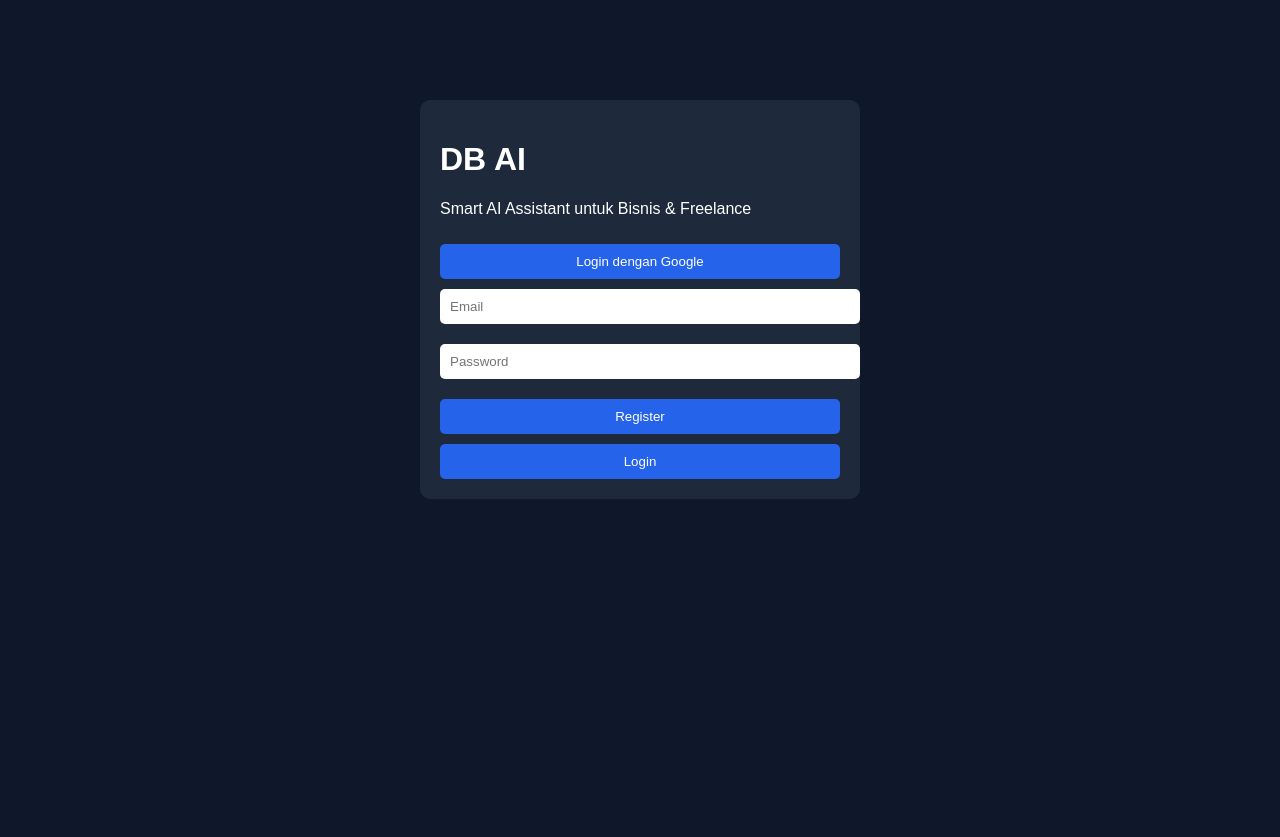
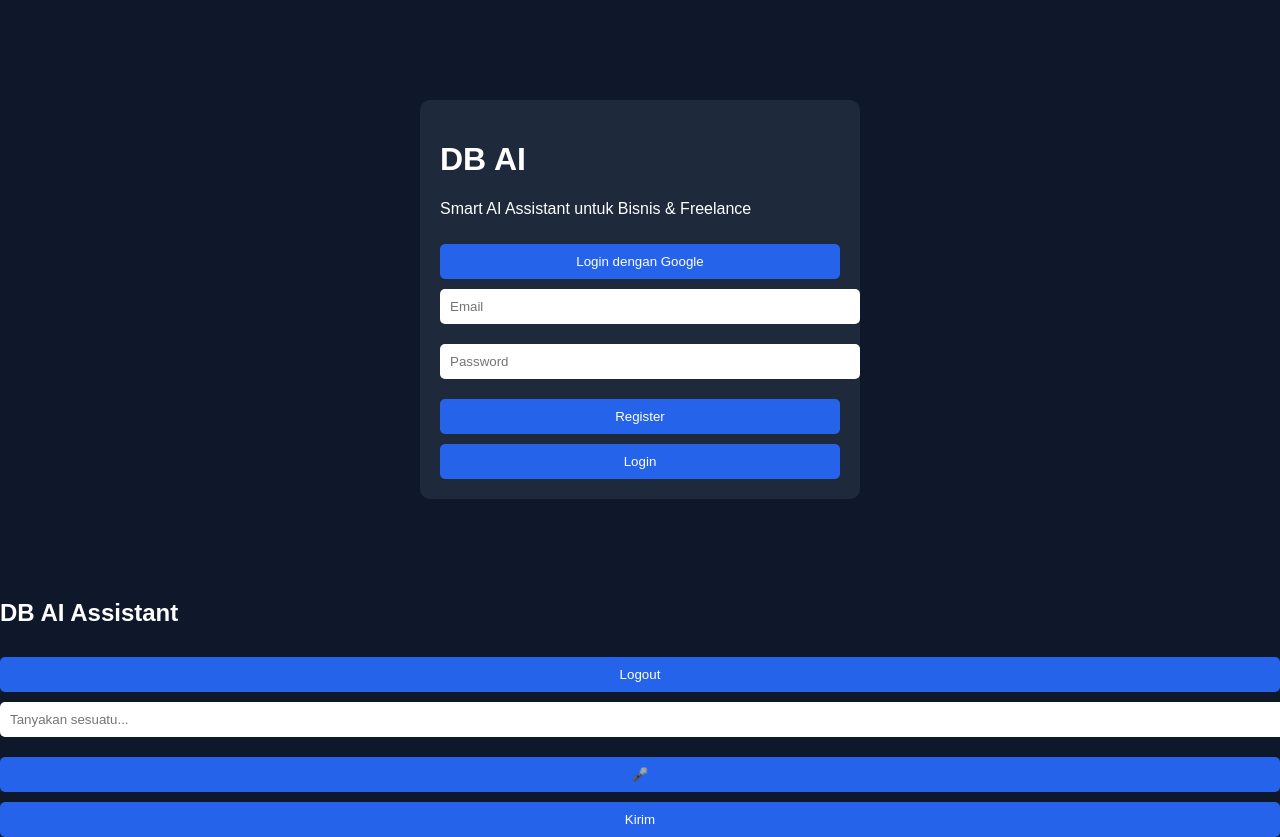
Before and after one commit to linkd1146-creator/db.AI, a website with bundled scripts: page index.html in a window 1280 px wide. Before the commit the page ends 800 px from the top, so only its background shows below. Built offline with nearby package versions, Linux system fonts and the light colour scheme.

Commit message:
Update index.html

```diff
--- a/index.html
+++ b/index.html
@@ -16,7 +16,22 @@
   <button onclick="register()">Register</button>
   <button onclick="login()">Login</button>
 </div>
+<div class="app">
+  <div class="header">
+    <h2>DB AI Assistant</h2>
+    <button onclick="logout()">Logout</button>
+  </div>
 
+  <div id="chatBox"></div>
+
+  <div class="input-area">
+    <input id="userInput" placeholder="Tanyakan sesuatu..." />
+    <button onclick="startListening()">🎤</button>
+    <button onclick="sendMessage()">Kirim</button>
+  </div>
+</div>
+
+<script type="module" src="app.js"></script>
 <script type="module" src="app.js"></script>
 </body>
 </html>
```
